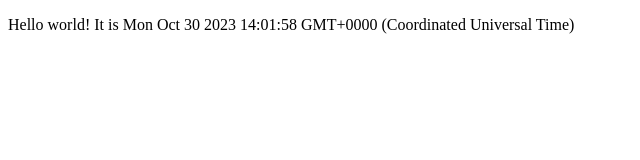
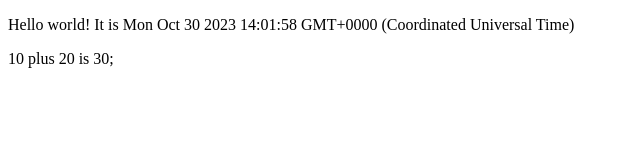
Before and after one commit to Prabhubalaji21/react-day-01, a React (Vite) app: page / in a window 1280 px wide. Shown: the top 160 px of the page, without its empty margins (0-640 px from the left). Built offline with nearby package versions, Linux system fonts and the light colour scheme.

Commit message:
constant values add panni kaati iruku

```diff
--- a/src/App.jsx
+++ b/src/App.jsx
@@ -3,6 +3,10 @@
 //for now it does not receive any arguements
 const App = () => {
   const now = new Date();
+  const a=10;
+  const b=20;
+
+  console.log(now, a+b);
   //it can also execute or contain javascript
   console.log('Hello from component App');
 
@@ -11,6 +15,9 @@ const App = () => {
 return(
   <div>
     <p>Hello world! It is { now.toString() }</p>
+    <p>
+      {a} plus {b} is {a+b};
+    </p>
   </div>
 )
 }
```
